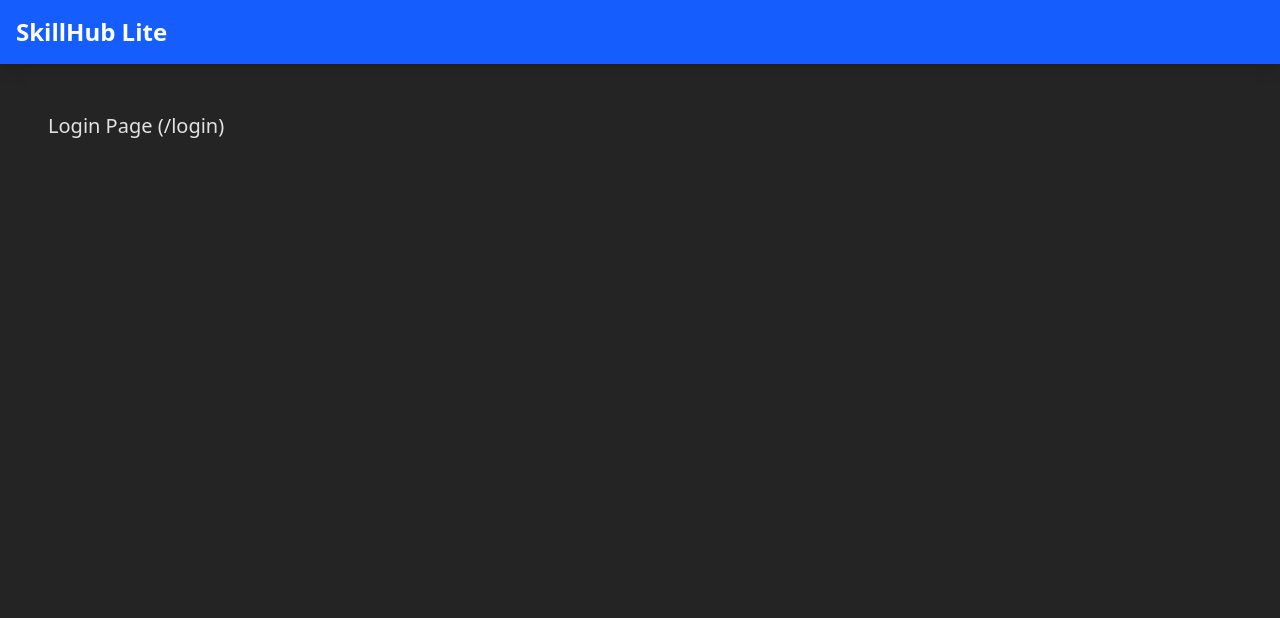
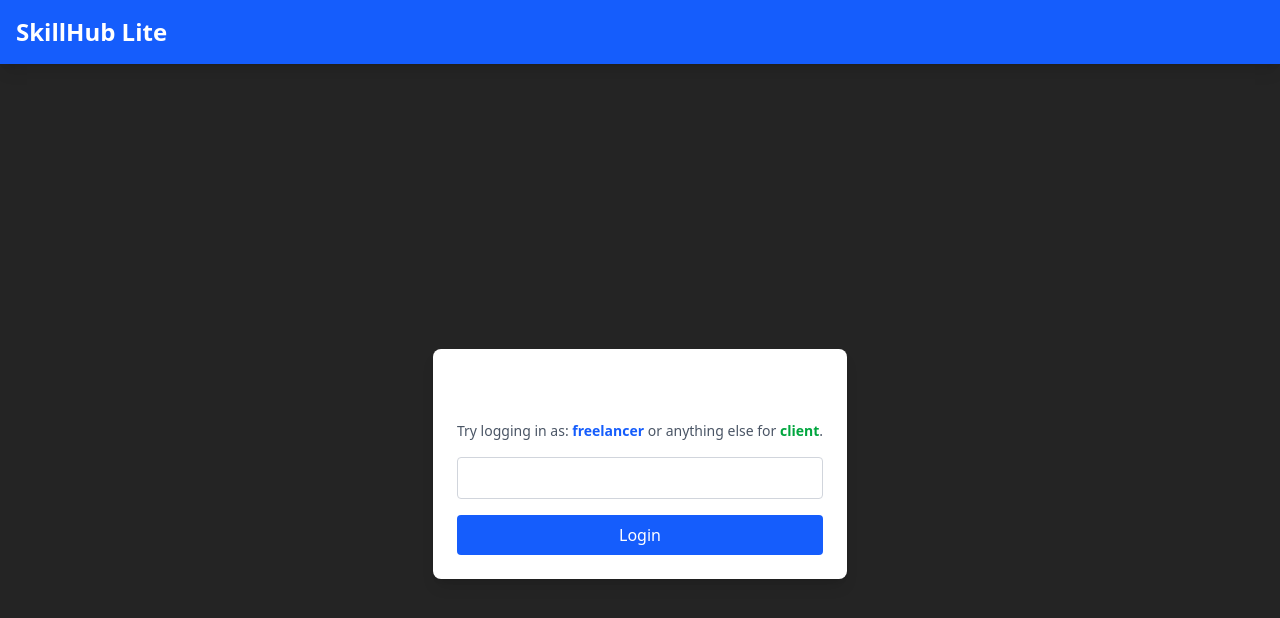
Before and after one commit to whykay17/reactStudy, a React app in the folder SkillHub/skillhub-lite/: page /login in a window 1280 px wide. Shown: the top 618 px of the page. Built offline with nearby package versions, Linux system fonts and the light colour scheme; the HTML template or start-up script is replaced by a standard one.

Commit message:
Login page base

```diff
--- a/SkillHub/skillhub-lite/src/App.tsx
+++ b/SkillHub/skillhub-lite/src/App.tsx
@@ -2,22 +2,31 @@ import './App.css'
 import { Route, Routes } from 'react-router-dom';
 import { ReactQueryDevtools } from '@tanstack/react-query-devtools';
 
-const GigListPage = () => <h1 className='text-xl p-4'>Gig List Page (/)</h1>;
-const LoginPage = () => <h1 className="text-xl p-4">Login Page (/login)</h1>;
-const DashboardPage = () => <h1 className="text-xl p-4">Dashboard Page (/dashboard)</h1>;
+import LoginPage from './components/LoginPage';
+
+const GigListPage = () => <h1>Gig List (Public)</h1>;
+const GigDetailPage = () => <h1>Gig Detail (Public with Params)</h1>;
+const ProviderDashboard = () => <h1>Provider Dashboard (Protected)</h1>;
+const SettingsPage = () => <h1>Settings (Protected)</h1>;
 
 function App() {
 
   return (
     <>
-      <header className="bg-blue-600 text-white p-4 shadow-lg">
+      <header className="bg-blue-600 text-white p-4 shadow-lg flex justify-between items-center">
         <h1 className="text-2xl font-bold">SkillHub Lite</h1>
       </header>
-      <main className="p-8">
+      <main className="flex justify-center items-center p-8 h-screen">
         <Routes>
           <Route path="/" element = {GigListPage()} />
-          <Route path="/login" element = {LoginPage()} />
-          <Route path="/dashboard" element = {DashboardPage()} />
+          <Route path="/login" element = {<LoginPage />} />
+
+          <Route path="/gigs/:id" element = {GigDetailPage()} />
+
+          <Route path="/dashboard" element = {ProviderDashboard()} />
+          <Route path="/settings" element= {SettingsPage()} />
+
+          <Route path="*" element={<h1>404 - Not Found</h1>} />
         </Routes>
       </main>
 
--- /dev/null
+++ b/SkillHub/skillhub-lite/src/components/LoginPage.tsx
@@ -0,0 +1,53 @@
+import { useState, useEffect } from "react"
+import { useNavigate } from 'react-router-dom';
+import { useAuth } from "../hooks/useAuth";
+
+function LoginPage (){
+
+    const [username, setUsername] = useState("");
+    const navigate = useNavigate();
+    const auth = useAuth();
+
+    useEffect(() => {
+        if (auth.user) {
+            navigate('/');
+        }
+    }, [auth.user, navigate]);
+
+    const handleSubmit = (e: React.FormEvent) => {
+        e.preventDefault();
+        if (username.trim()) {
+            auth.login(username.trim());
+            navigate('/');
+        }
+    }
+
+    if (auth.user) {
+        return null;
+    }
+
+    return (
+        <div className="max-w-md mx-auto p-6 bg-white shadow-lg rounded-lg">
+            <h2 className="text-2xl font-bold mb-4">SkillHub Lite Login</h2>
+            <p className="mb-4 text-sm text-gray-600">
+                Try logging in as: <span className="font-semibold text-blue-600">freelancer</span> or anything else for <span className="font-semibold text-green-600">client</span>.
+            </p>
+            <form onSubmit={handleSubmit} className="space-y-4">
+                <input
+                    onChange={(e) => setUsername(e.target.value)}
+                    type="text"
+                    value={username}
+                    placeholder="Enter your name"
+                    className="w-full p-2 border border-gray-300 rounded focus:outline-none focus:ring-2 focus:ring-blue-500"
+                />
+                <button
+                    type="submit"
+                    className="w-full bg-blue-600 text-white p-2 rounded hover:bg-blue-700 transition duration-150"
+                >Login
+                </button>
+            </form>
+        </div>
+    )
+}
+
+export default LoginPage;
```
